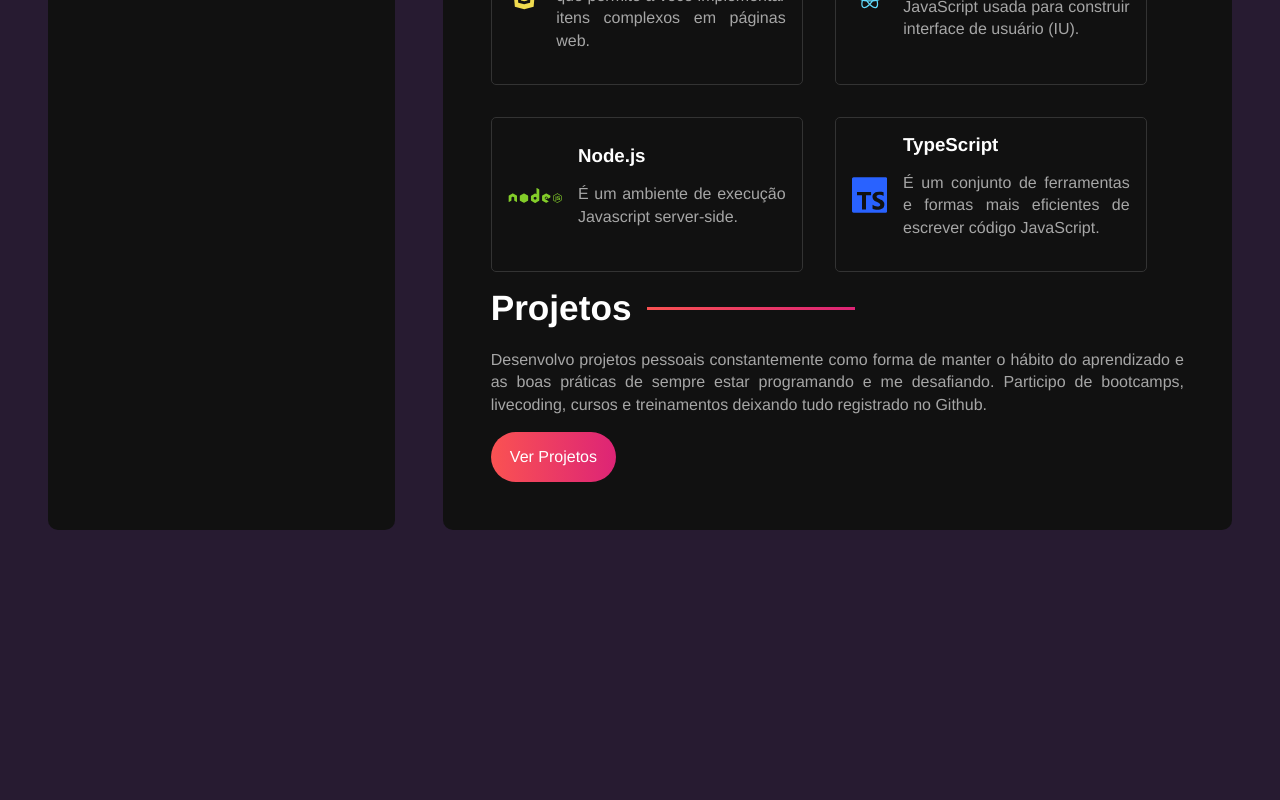
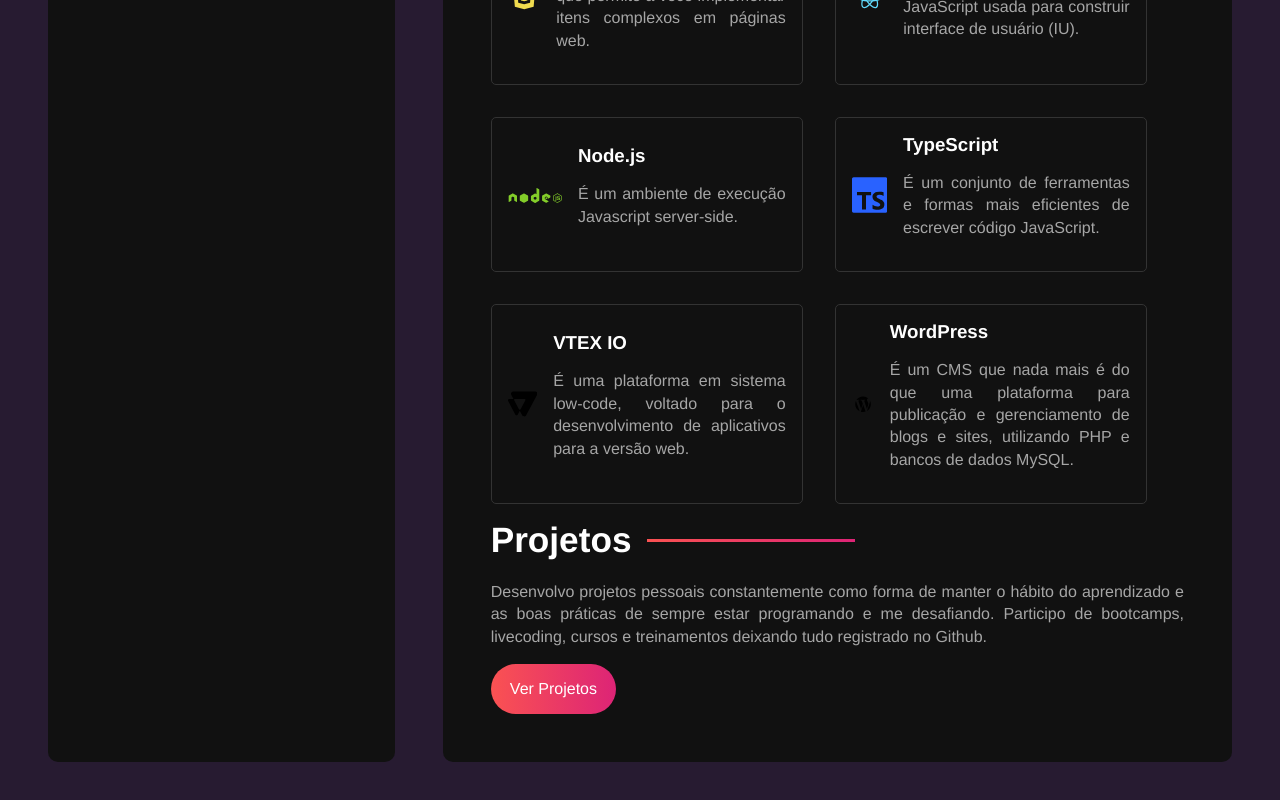
Before and after one commit to PhilipeF/site-portfolio, a React (Vite) app: page / in a window 1280 px wide. Shown: the part 964-1764 px from the top of the page. Before the commit the page ends 1542 px from the top, so only its background shows below. Built offline with nearby package versions, Linux system fonts and the light colour scheme.

Commit message:
Fix: upgrande tecnologias

```diff
--- a/package.json
+++ b/package.json
@@ -11,7 +11,7 @@
   "dependencies": {
     "react": "^18.2.0",
     "react-dom": "^18.2.0",
-    "react-icons": "^4.7.1",
+    "react-icons": "^4.10.1",
     "sass": "^1.57.1"
   },
   "devDependencies": {
--- a/src/components/Sidebar.jsx
+++ b/src/components/Sidebar.jsx
@@ -1,5 +1,5 @@
 import SoicialNetworks from './SocialNetWorking';
-import InformationContainer from './informationContainer';
+import InformationContainer from './InformationContainer';
 
 import file from '../assets/philipesf-curriculo-dev.pdf';
 import profile from '../assets/profile.jpeg';
--- a/src/components/TechnologiesContainer.jsx
+++ b/src/components/TechnologiesContainer.jsx
@@ -1,5 +1,5 @@
-import { DiHtml5, DiCss3, DiJavascript, DiNodejs, DiReact } from 'react-icons/di'
-import { SiTypescript } from 'react-icons/si'
+import { DiHtml5, DiCss3, DiJavascript, DiNodejs, DiReact, DiWordpress } from 'react-icons/di';
+import { SiTypescript, SiVtex } from 'react-icons/si';
 
 import '../styles/components/technologiescontainer.sass'
 
@@ -39,6 +39,18 @@
         name: "TypeScript",
         icon: <SiTypescript />,
         description: "É um conjunto de ferramentas e formas mais eficientes de escrever código JavaScript."
+    },
+    {
+        id: "vtexio",
+        name: "VTEX IO",
+        icon: <SiVtex />,
+        description: "É uma plataforma em sistema low-code, voltado para o desenvolvimento de aplicativos para a versão web."
+    },
+    {
+        id: "wordPress",
+        name: "WordPress",
+        icon: <DiWordpress />,
+        description: "É um CMS que nada mais é do que uma plataforma para publicação e gerenciamento de blogs e sites, utilizando PHP e bancos de dados MySQL."
     }
 ]
 
```
Also changed, not shown: src/components/InformationContainer.jsx (renamed from src/components/informationContainer.jsx), 1 other file (tests, documents, lock files or other folders).
